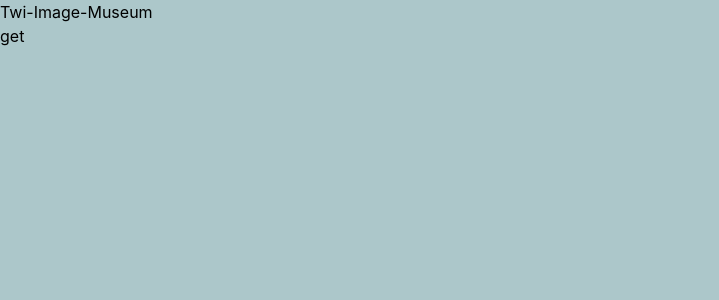
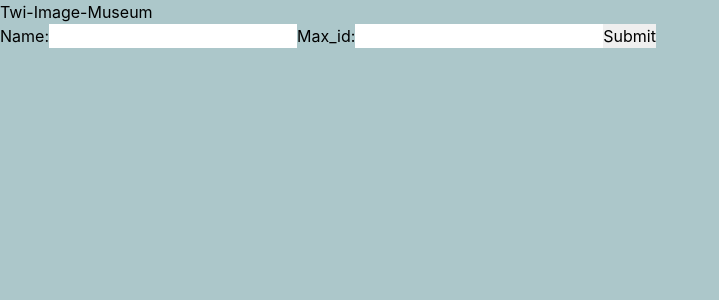
Before and after one commit to n1sym/Twitter-favorite-illust-masonry, a React (Create React App) app: page / in a window 1280 px wide. Shown: the top 300 px of the page, without its empty margins (0-719 px from the left). Built offline with nearby package versions, Linux system fonts and the light colour scheme.

Commit message:
仮完成

```diff
--- a/src/Components/ImageList.tsx
+++ b/src/Components/ImageList.tsx
@@ -13,7 +13,7 @@ class ImageList extends React.Component<typeImageListProps> {
               {items.map((item: any, j: number) => {
                 return (
                   <div className="max-w-xs m-1" key={j} >
-                    <ListItem url={item.url}/>
+                    <ListItem url={item.url} source={item.source}/>
                   </div>
                 );
                 })}
@@ -35,5 +35,5 @@ class ImageList extends React.Component<typeImageListProps> {
 export default ImageList
 
 function ListItem(props: any) {
-  return <img src={props.url} alt=""/>;
+  return <a href={props.source} target="_blank" rel="noopener noreferrer"><img src={props.url} alt=""/></a>;
 }
--- a/src/Components/ImageTable.tsx
+++ b/src/Components/ImageTable.tsx
@@ -4,16 +4,43 @@ import ImageList from './ImageList'
 
 type typeImageTableState = {
   raneItems: any[]
+  loading: string
+  screen_name: string
+  max_id: string
 }
 
-let items: any[] = []
-const imageHeightList: { url: string; height: number; }[] = []
+let items: any = {}
+const imageHeightList: { url: string; height: number; source: string}[] = []
 const RaneItems: any[] = []
 
 class ImageTable extends React.Component<{}, typeImageTableState> {
   constructor(props: any) {
     super(props);
-    this.state = {raneItems: []};
+    this.state = {
+      raneItems: [],
+      loading: '',
+      screen_name: '',
+      max_id: ''
+    };
+    this.handleChange = this.handleChange.bind(this);
+    this.handleSubmit = this.handleSubmit.bind(this);
+  }
+
+  handleChange(event: { target: any; }) {
+    const target = event.target;
+    const value = target.type === 'checkbox' ? target.checked : target.value;
+    const name = target.name;
+
+    let partialState: any = {};
+    partialState[name] = value;
+    this.setState(partialState);
+  }
+
+  handleSubmit(event: any) {
+    this.setState({loading: 'loading...'});
+    console.log(this.state)
+    this.getiine()
+    event.preventDefault();
   }
   async componentDidMount () {
     let queue: NodeJS.Timeout
@@ -25,20 +52,40 @@ class ImageTable extends React.Component<{}, typeImageTableState> {
     })
   }
   getiine = async() => {
-    const images = await apitest()
+    const images = await apitest(this.state.screen_name, this.state.max_id)
+    console.log(images)
     items = images
-    this.setState({raneItems: createRaneItems(Math.floor(window.innerWidth/300))})
+    this.setState({raneItems: createRaneItems(Math.floor(window.innerWidth/300)), max_id: items.max_id})
     setTimeout(()=>{
       this.setState({raneItems: createRaneItems(Math.floor(window.innerWidth/300))})
     },500)
+    this.setState({loading: ''});
+    setTimeout(()=>{
+      this.setState({raneItems: createRaneItems(Math.floor(window.innerWidth/300))})
+    },1500)
+    setTimeout(()=>{
+      this.setState({raneItems: createRaneItems(Math.floor(window.innerWidth/300))})
+    },10500)
+    setTimeout(()=>{
+      this.setState({raneItems: createRaneItems(Math.floor(window.innerWidth/300))})
+    },25500)
   }
   render() {
     return (
       <div>
-        <button  onClick={this.getiine}>
-          get
-        </button>
         <ImageList raneItems={this.state.raneItems}/>
+        <form onSubmit={this.handleSubmit}>
+        <label>
+          Name:
+          <input type="text" name="screen_name" value={this.state.screen_name} onChange={this.handleChange} />
+        </label>
+        <label>
+          Max_id:
+          <input type="text" name="max_id" value={this.state.max_id} onChange={this.handleChange} />
+        </label>
+        <input type="submit" value="Submit" />
+        </form>
+        {this.state.loading}
       </div>
     );
   }
@@ -64,25 +111,25 @@ function createRaneItems(rane_num: number){
     RaneItems.push([])
   }
   const RaneHeights = Array(rane_num).fill(0)
-  items.forEach((item) => {
+  items.url.forEach((item: any, index: number) => {
     const img = new Image();
     img.src = item;
-    imageHeightList.push({url: item, height: img.height / img.width})
+    imageHeightList.push({url: item, source: items.source[index], height: img.height / img.width})
   });
   console.log(imageHeightList)
   imageHeightList.forEach((item)=>{
     const minHeightIndex = searchMinHeightIndex(RaneHeights)
     RaneHeights[minHeightIndex] += item.height
-    RaneItems[minHeightIndex].push({url: item.url})
+    RaneItems[minHeightIndex].push({url: item.url, source: item.source})
   })
   console.log(RaneHeights)
   return RaneItems
 }
 
-async function apitest(){
+async function apitest(screen_name: string, max_id: string){
   const needle = require("needle");
   const endpointURL =
-    "https://script.google.com/macros/s/AKfycbw98DaYWPjHs7L7YREK4rs12inXiM-y-G9dTU1uGWMChqLaXlhX/exec";
+    "https://script.google.com/macros/s/AKfycbw98DaYWPjHs7L7YREK4rs12inXiM-y-G9dTU1uGWMChqLaXlhX/exec?text=" + screen_name + "&id=" + max_id;
   const res = await needle("get", endpointURL);
     if (res.body) {
       return res.body.message;
```
Also changed, not shown: 1 other file (tests, documents, lock files or other folders).
